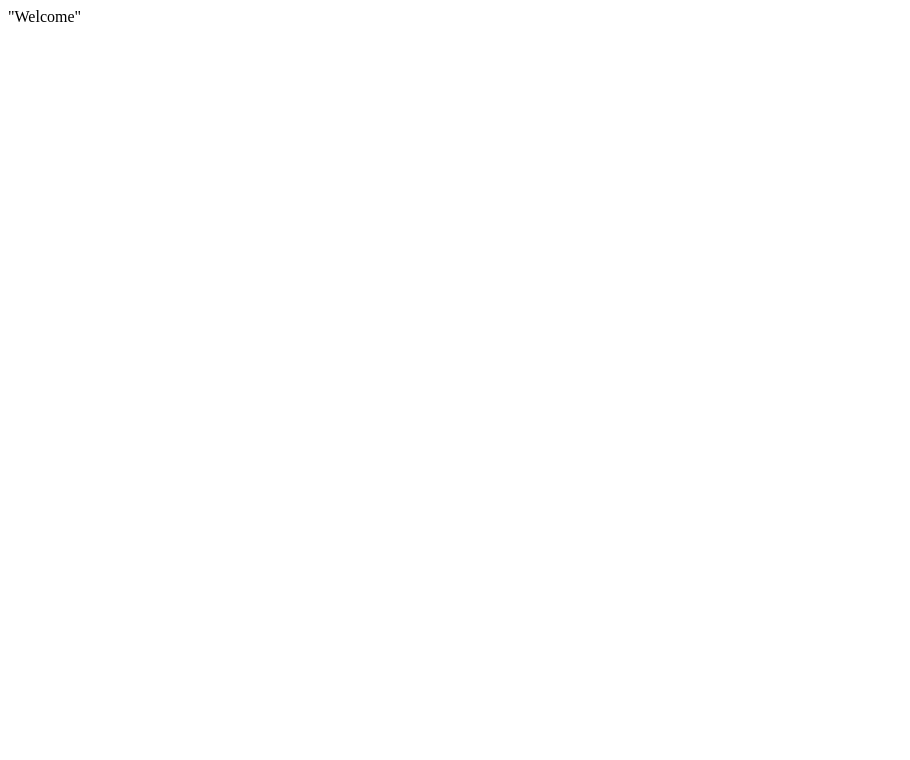
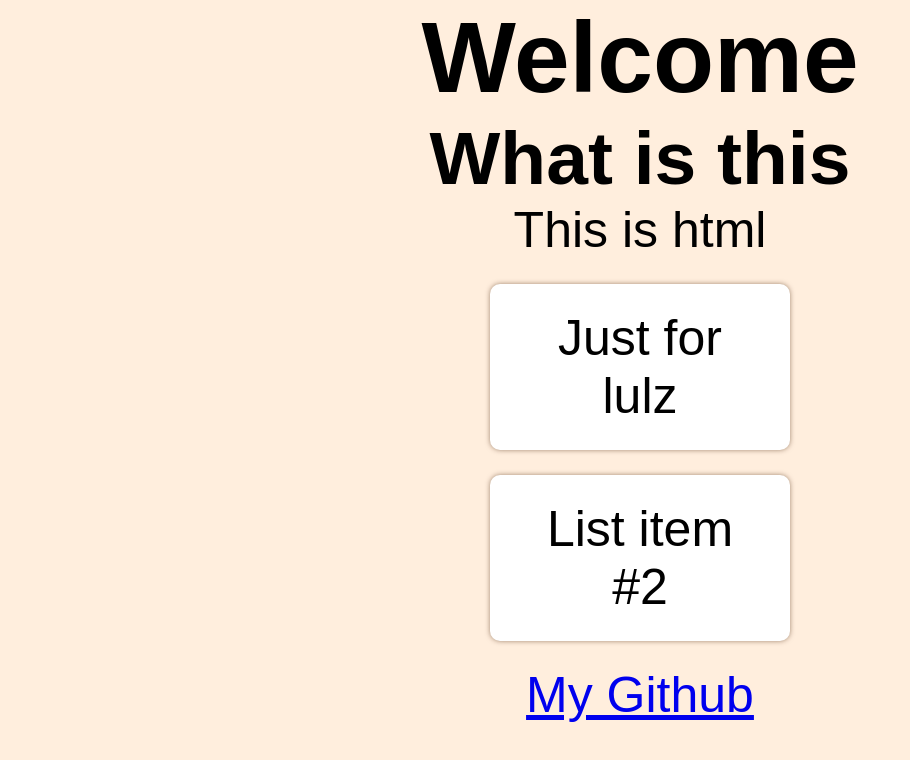
Before and after one commit to matanaliz/matanaliz.github.io, a plain HTML site: page index.html in a window 1280 px wide. Shown: the whole page, without its empty margins (0-910 px from the left). Drawn offline with Linux system fonts and the light colour scheme.

Commit message:
Playing with html
Playing with html!

```diff
--- a/index.html
+++ b/index.html
@@ -1 +1,26 @@
-"Welcome"
+<!DOCTYPE html>
+<html>
+<head>
+	<meta charset="utf-8"></meta>
+	<title>
+		matanaliz.github.io
+	</title>
+	<link rel="stylesheet" href="style.css">
+</head>
+<body>
+	<h1>Welcome</h1>
+
+	<h2>What is this</h2>
+	<p>This is html</p>
+	<ul>
+		<li>
+			<a>Just for lulz</a>
+		</li>
+		<li>
+			<a>List item #2</a>
+		</li>
+	</ul>
+
+	<p><a href="http://github.com/matanaliz">My Github</a></p>
+</body>
+</html>
--- /dev/null
+++ b/style.css
@@ -0,0 +1,30 @@
+* {
+	margin: 0;
+	padding: 0;
+	list-style: none;
+}
+
+body {
+	font: 50px arial, helvetica, sans-serif;
+	background: #fed;
+	text-align: center;
+}
+
+li a {
+	display: block;
+	width: 250px;
+	padding: 25px;
+	margin: 25px auto;
+	background: white;
+	box-shadow: 0 0 5px 0 rgba(65, 30, 0, .5);
+	border-radius: 10px;
+	text-align: center;
+	text-decoration: none;
+	-webkit-transition: .2s;
+	transition: .2s;
+}
+
+li a:hover {
+	-webkit-transform: rotate(-10deg) scale(2);
+	transform: rotate(-10deg) scale(2);
+}
```
